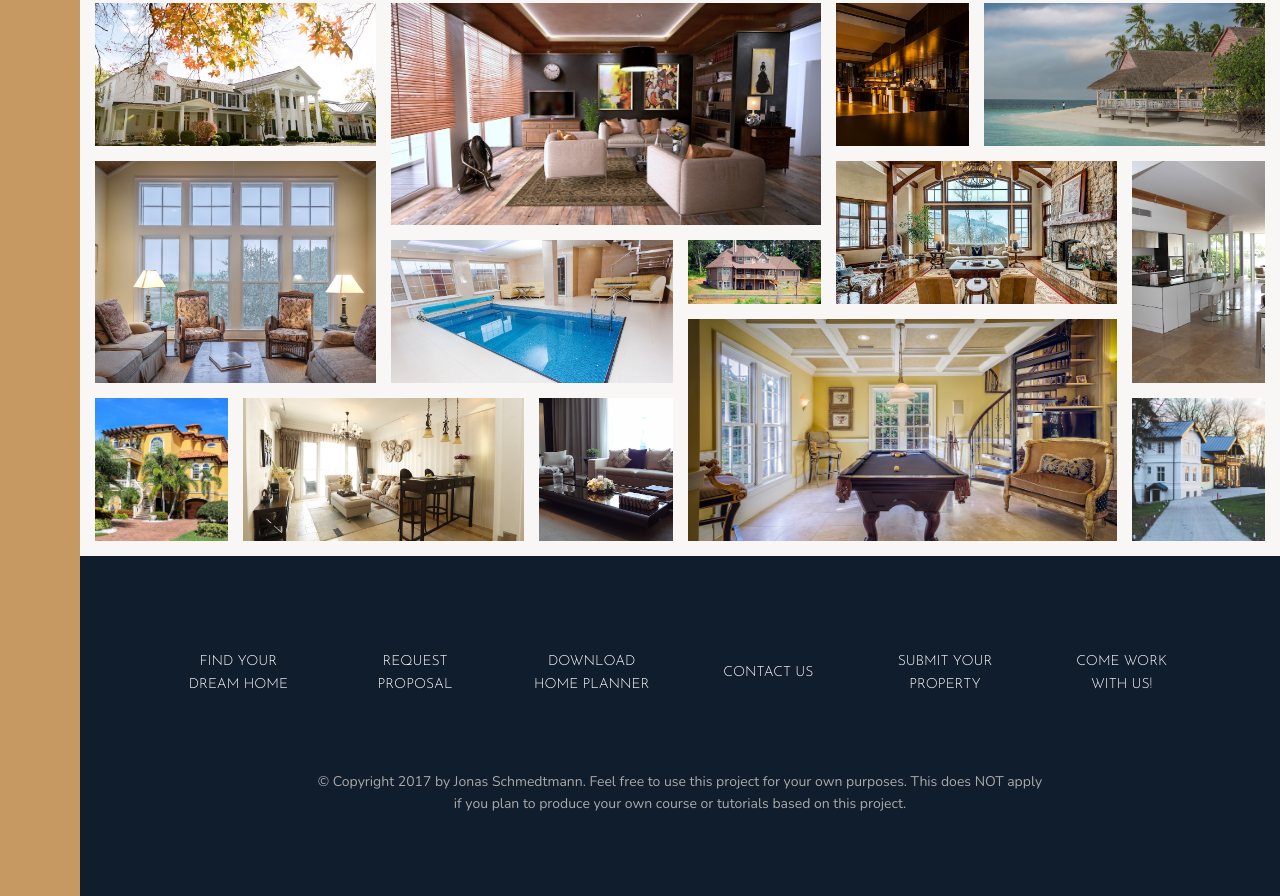
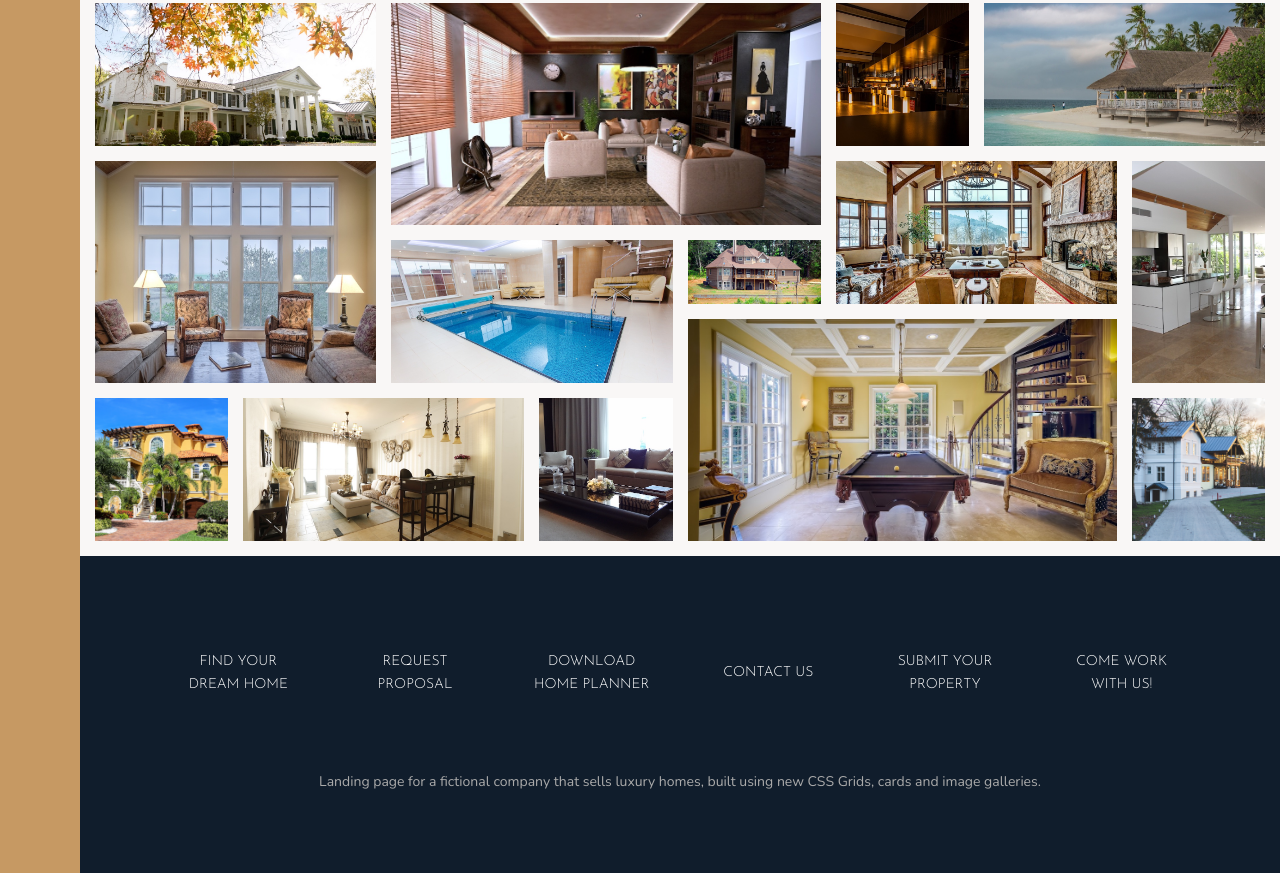
Before and after one commit to Dazpel/Nexter, a website: page index.html in a window 1280 px wide. Shown: the part 3084-3980 px from the top of the page. After the commit the page ends 3957 px from the top, so only its background shows below. Drawn offline with nearby package versions, Linux system fonts and the light colour scheme.

Commit message:
copyright

```diff
--- a/index.html
+++ b/index.html
@@ -348,7 +348,7 @@
                     <li class="nav__item"><a href="#" class="nav__link">Come work with us!</a></li>
             </ul>
             <p class="copyright">
-                &copy; Copyright 2017 by Jonas Schmedtmann. Feel free to use this project for your own purposes. This does NOT apply if you plan to produce your own course or tutorials based on this project.
+                Landing page for a fictional company that sells luxury homes, built using new CSS Grids, cards and image galleries.
             </p>
         </footer>
     </body>
```
